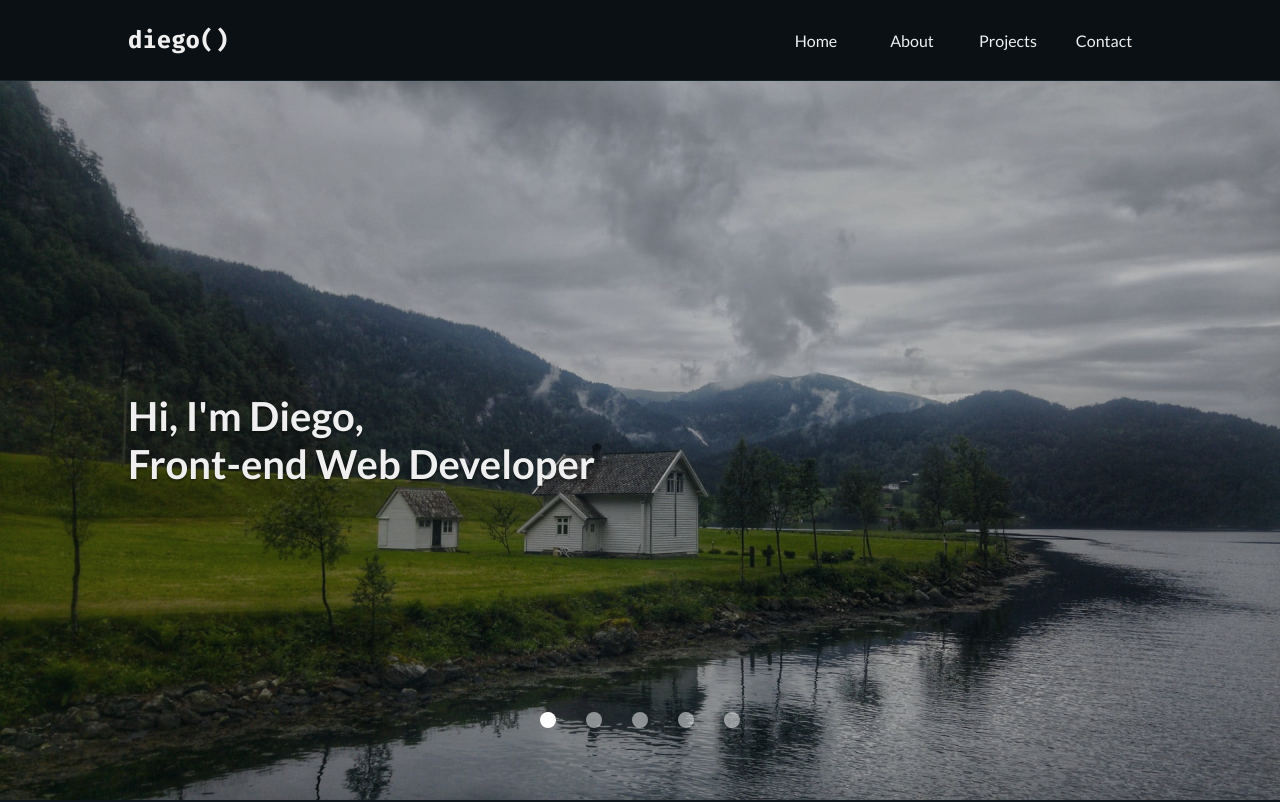
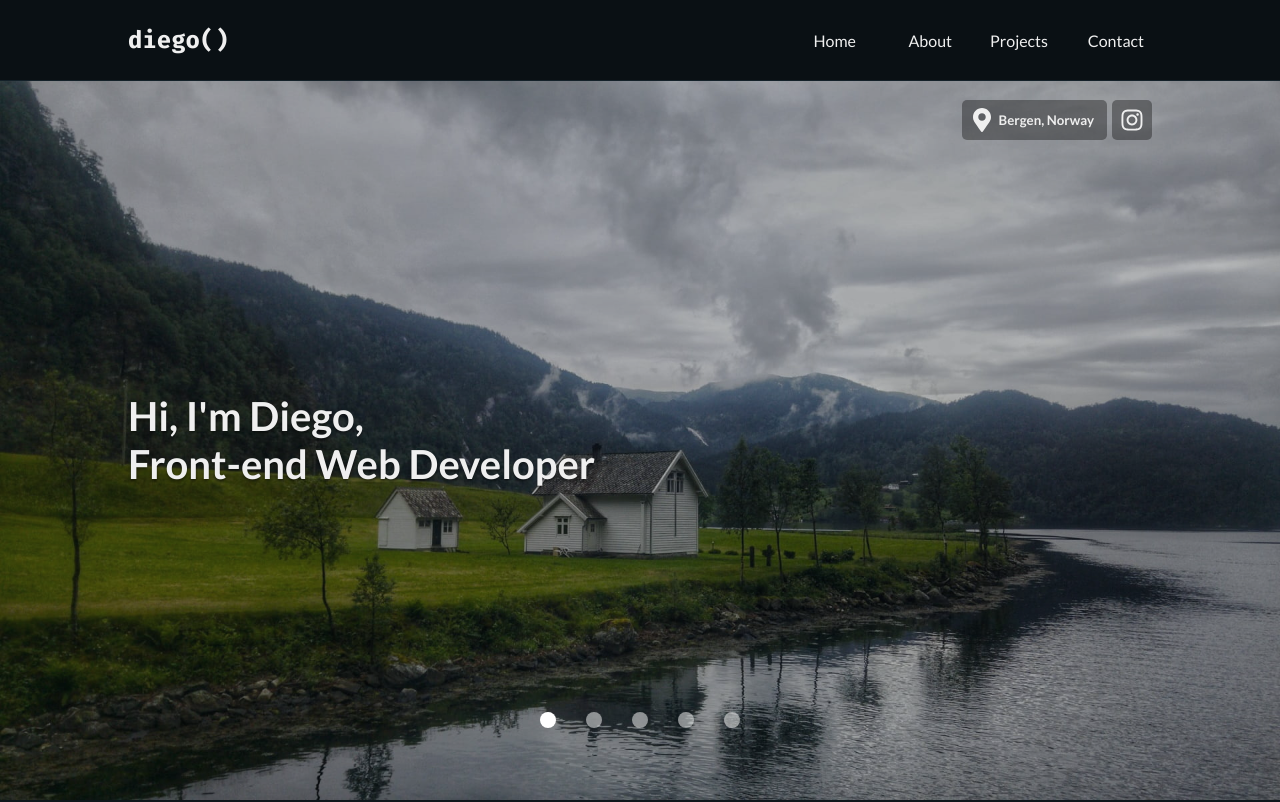
Before and after one commit to montee-diego/portfolio, a plain HTML site: page index.html in a window 1280 px wide. Shown: the top 802 px of the page. Drawn offline with Linux system fonts and the light colour scheme.

Commit message:
Added Image Info

```diff
--- a/index.html
+++ b/index.html
@@ -45,6 +45,13 @@
           <img class="slide-img" src="./images/gallery/20190710_132405-01.jpeg" alt="background" />
           <img class="slide-img" src="./images/gallery/20190628_190042-01.jpeg" alt="background" />
         </div>
+        <div class="slides-info">
+          <img src="./icons/map-marker-alt.svg" />
+          <h5 class="location">Random, Location</h5>
+        </div>
+        <a class="follow-me" title="Like my pictures? Follow Me!" href="https://instagram.com/montivero.diego" target="_blank">
+          <img src="./icons/instagram.svg" alt="ig">
+        </a>
       </section>
 
       <section id="about">
--- a/script.js
+++ b/script.js
@@ -3,6 +3,7 @@ const nav = document.querySelector(".nav-links");
 const navLinks = document.querySelectorAll(".nav-links li");
 const slideImages = document.querySelectorAll(".slide-img");
 const slideDots = document.querySelectorAll(".dot");
+const slideInfo = document.querySelector(".location");
 const contactForm = document.querySelector("#contact-form");
 const submitBtn = document.querySelector(".submit-btn");
 const submitMsg = document.querySelector(".submit-message");
@@ -64,6 +65,7 @@ async function handleSubmit(event) {
 // Image Slider
 let slideIndex = 0;
 let slideTimer = null;
+let slideLocation = ["Bergen, Norway", "Copenhagen, Denmark", "London, UK", "Windsor, UK", "Stockholm, Sweden"];
 
 slideDots.forEach(dot => {
   dot.addEventListener("click", slideImageByIndex);
@@ -83,6 +85,7 @@ function slideImage() {
     if (slideIndex === index) {
       slideImage.classList.add("visible");
       slideDots[index].classList.add("active");
+      slideInfo.innerText = slideLocation[index];
     } else {
       slideImage.classList.remove("visible");
       slideDots[index].classList.remove("active");
--- a/style.css
+++ b/style.css
@@ -137,7 +137,7 @@ nav {
 .nav-links a {
   display: block;
   padding: 0.5rem 0rem;
-  text-align: center;
+  text-align: right;
 }
 
 .burger {
@@ -206,6 +206,44 @@ nav {
   object-position: center;
   opacity: 0;
   transition: opacity 1s ease-in-out;
+}
+
+.slides-info {
+  display: flex;
+  align-items: center;
+  position: absolute;
+  top: 20px;
+  right: calc(10% + 45px);
+  z-index: 5;
+  background-color: rgb(0, 0, 0, 0.35);
+  border-radius: 5px;
+  padding: 0.5rem;
+}
+
+.slides-info img {
+  width: 24px;
+  height: 24px;
+}
+
+.slides-info h5 {
+  margin: 0px 5px;
+  white-space: nowrap;
+}
+
+.follow-me {
+  position: absolute;
+  top: 20px;
+  right: 10%;
+  z-index: 5;
+  max-height: 40px;
+  background-color: rgb(0, 0, 0, 0.35);
+  border-radius: 5px;
+  padding: 0.5rem;
+}
+
+.follow-me img {
+  width: 24px;
+  height: 24px;
 }
 
 .visible {
@@ -436,6 +474,10 @@ textarea {
 
 /* MOBILE */
 @media screen and (max-width: 768px) {
+  h1 {
+    font-size: 2rem;
+  }
+
   nav {
     width: 95%;
   }
@@ -461,6 +503,7 @@ textarea {
 
   .nav-links a {
     padding: 3rem 0rem;
+    text-align: center;
   }
 
   .burger {
@@ -491,6 +534,18 @@ textarea {
   .wrapper {
     width: 95%;
   }
+
+  .about-me p {
+    font-size: 1.2rem;
+  }
+
+  .slides-info {
+    right: calc(2.5% + 45px);
+  }
+
+  .follow-me {
+    right: 2.5%;
+  }
 }
 
 /* ANIMATIONS */
```
Also changed, not shown: icons/instagram.svg (added), icons/map-marker-alt.svg (added).
